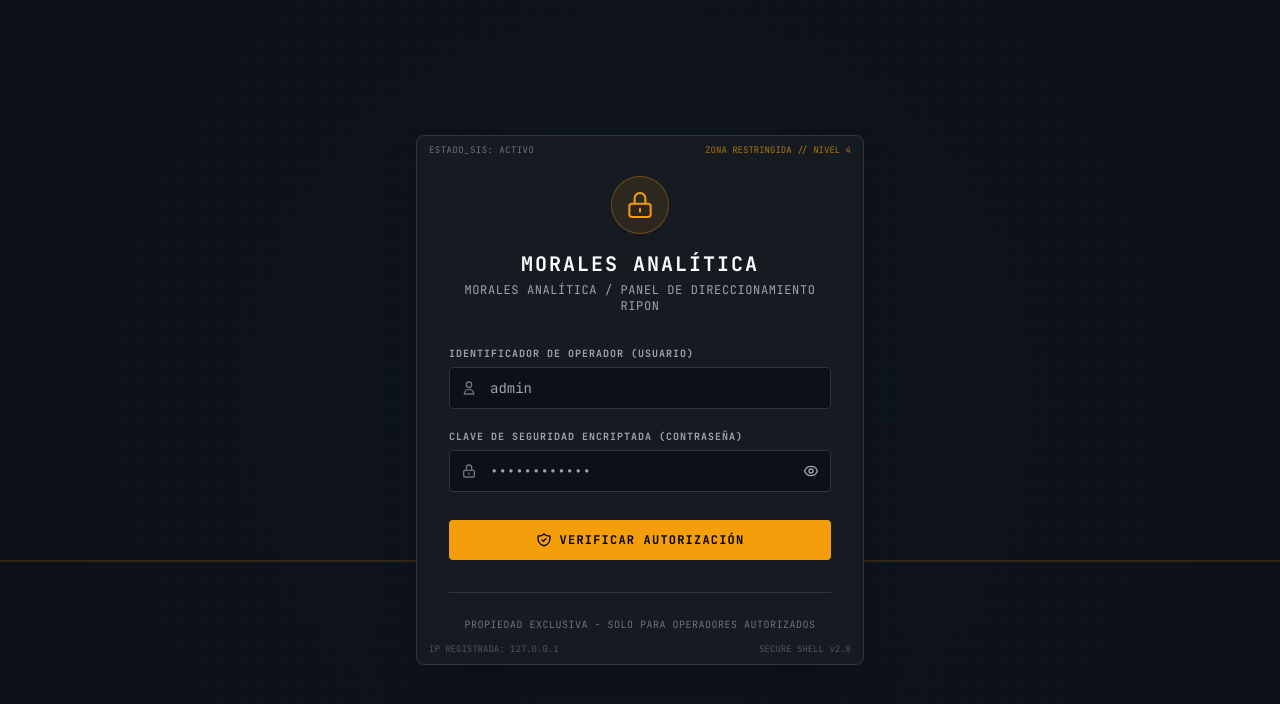
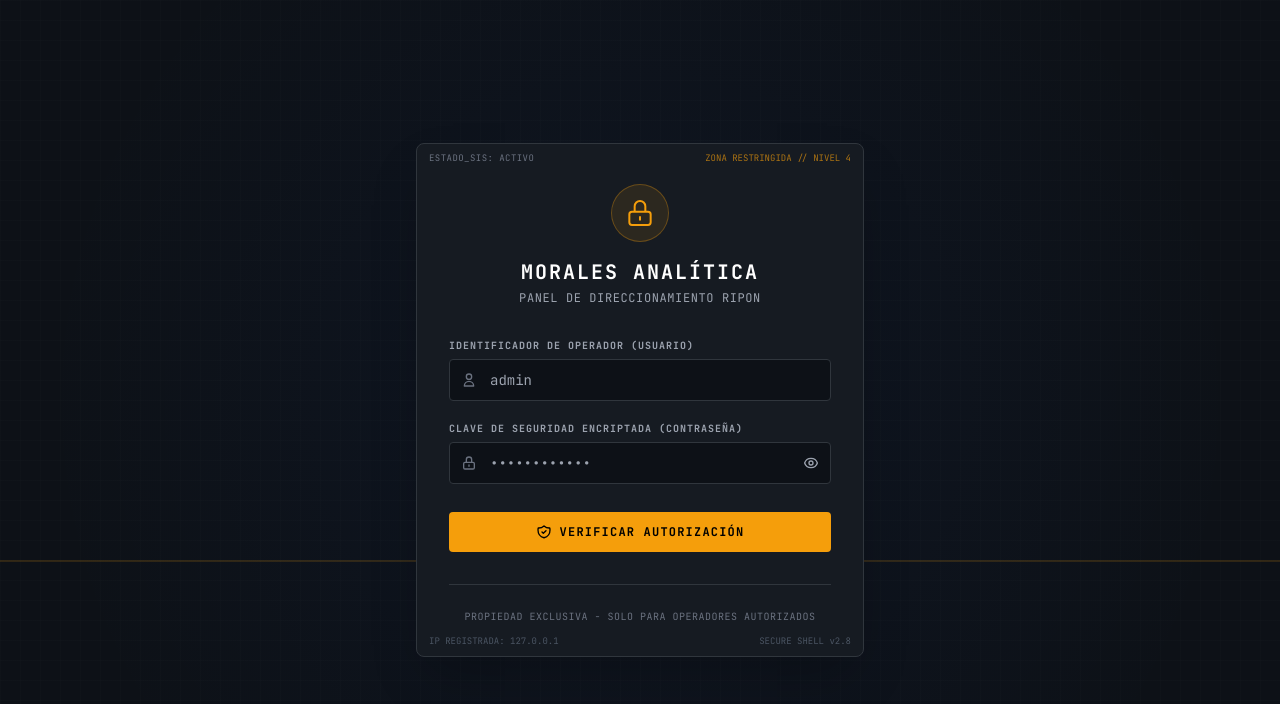
Before and after one commit to luisalemorales/morales-analityca, a Django app: page /login/ in a window 1280 px wide. Shown: the top 704 px of the page. Run offline with Django 5.2, Linux system fonts and the light colour scheme; some libraries are stand-ins or nearby versions.

Commit message:
Refine login.html content and comments
Removed redundant text from the login page and updated comments.

```diff
--- a/dashboard/templates/dashboard/login.html
+++ b/dashboard/templates/dashboard/login.html
@@ -60,7 +60,7 @@
     </style>
 </head>
 <body class="font-sans min-h-screen flex items-center justify-center p-4 relative overflow-hidden">
-    <!-- Scanline effect for hacker/cyber intelligence aesthetic -->
+    <!-- Scanline effect -->
     <div class="scanline"></div>
 
     <div class="w-full max-w-md bg-cyberPanel border border-cyberBorder rounded-lg p-8 relative z-20 shadow-2xl">
@@ -78,7 +78,7 @@
                 </svg>
             </div>
             <h1 class="text-xl font-bold text-white tracking-widest uppercase font-mono">MORALES ANALÍTICA</h1>
-            <p class="text-xs text-gray-400 mt-1 font-mono tracking-wider">MORALES ANALÍTICA / PANEL DE DIRECCIONAMIENTO RIPON</p>
+            <p class="text-xs text-gray-400 mt-1 font-mono tracking-wider">PANEL DE DIRECCIONAMIENTO RIPON</p>
         </div>
 
         <!-- Messages / Errors -->
```
